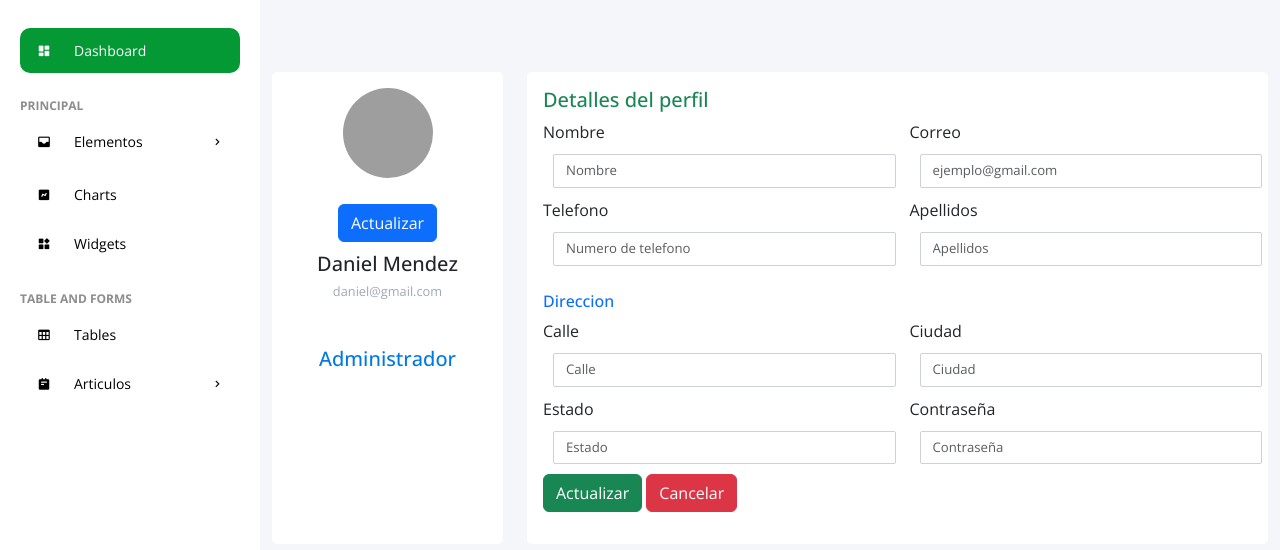
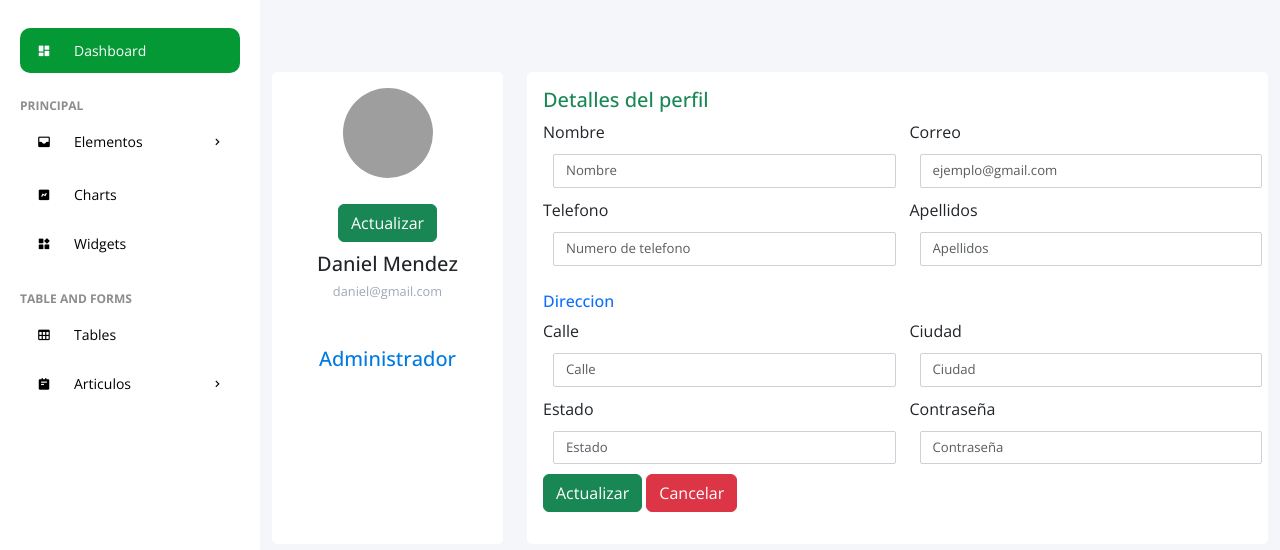
Before and after one commit to Daniel-21MM/Clover, a plain HTML site: page views/prolife.html in a window 1280 px wide. Shown: the part 72-622 px from the top of the page. Drawn offline with nearby package versions, Linux system fonts and the light colour scheme; grey boxes are pictures that could not be loaded.

Commit message:
cambios en prolife

```diff
--- a/views/prolife.html
+++ b/views/prolife.html
@@ -176,7 +176,7 @@
 
                                         </div>
                                         <button type="button" id="submit" name="submit"
-                                            class="btn btn-primary" style="margin: 10px;">Actualizar</button>
+                                            class="btn btn-success" style="margin: 10px;">Actualizar</button>
                                         <h5 class="user-name">Daniel Mendez</h5>
                                         <h6 class="user-email">daniel@gmail.com</h6>
                                     </div>
```
